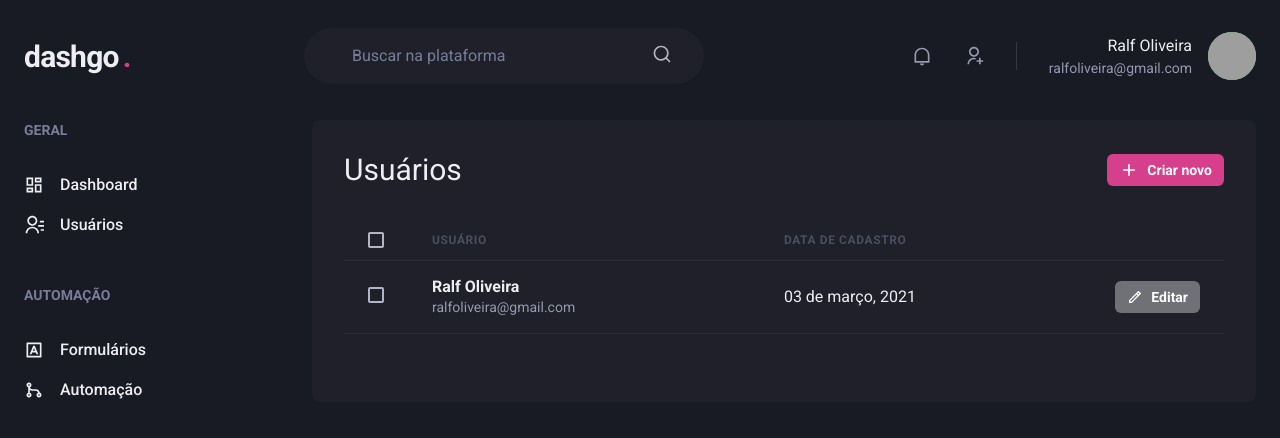
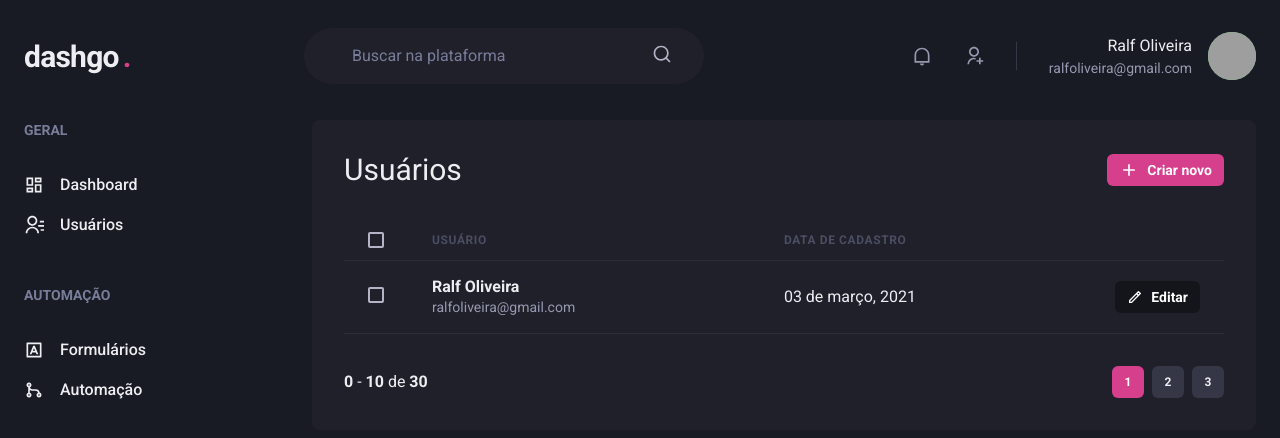
Before and after one commit to heyralfs/nextjs-dashboard, a Next.js app: page /users in a window 1280 px wide. Shown: the top 438 px of the page. Built offline with nearby package versions, Linux system fonts and the light colour scheme; grey boxes are pictures that could not be loaded.

Commit message:
Pagination component

```diff
--- /dev/null
+++ b/src/components/Paginaton.tsx
@@ -0,0 +1,52 @@
+import { Box, Button, Stack } from "@chakra-ui/react";
+
+export function Pagination() {
+	return (
+		<Stack
+			direction="row"
+			mt="8"
+			justify="space-between"
+			align="center"
+			spacing="6"
+		>
+			<Box>
+				<strong>0</strong> - <strong>10</strong> de <strong>30</strong>
+			</Box>
+			<Stack direction="row" spacing="2">
+				<Button
+					size="sm"
+					fontSize="xs"
+					w="4"
+					colorScheme="pink"
+					disabled
+					_disabled={{
+						bg: "pink.500",
+						cursor: "default",
+					}}
+				>
+					1
+				</Button>
+
+				<Button
+					size="sm"
+					fontSize="xs"
+					w="4"
+					bg="gray.700"
+					_hover={{ bg: "gray.500" }}
+				>
+					2
+				</Button>
+
+				<Button
+					size="sm"
+					fontSize="xs"
+					w="4"
+					bg="gray.700"
+					_hover={{ bg: "gray.500" }}
+				>
+					3
+				</Button>
+			</Stack>
+		</Stack>
+	);
+}
--- a/src/pages/users/index.tsx
+++ b/src/pages/users/index.tsx
@@ -15,6 +15,7 @@
 } from "@chakra-ui/react";
 import { RiAddLine, RiPencilLine } from "react-icons/ri";
 import { Header } from "../../components/Header";
+import { Pagination } from "../../components/Paginaton";
 import { Sidebar } from "../../components/Sidebar";
 
 export default function UserList() {
@@ -73,7 +74,7 @@
 										as="a"
 										size="sm"
 										fontSize="sm"
-										colorScheme="whiteAlpha"
+										colorScheme="blackAlpha"
 										leftIcon={
 											<Icon
 												as={RiPencilLine}
@@ -87,6 +88,8 @@
 							</Tr>
 						</Tbody>
 					</Table>
+
+					<Pagination />
 				</Box>
 			</Flex>
 		</Box>
```
